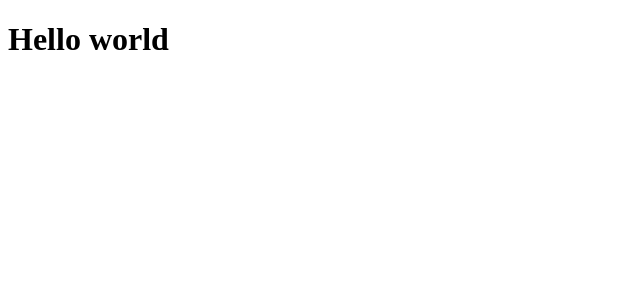
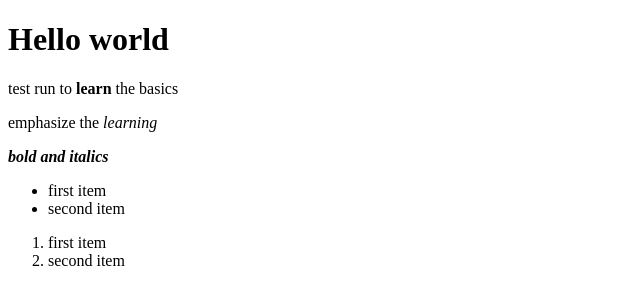
Before and after one commit to Blaikenstein/git_test, a plain HTML site: page index.html in a window 1280 px wide. Shown: the whole page, without its empty margins (0-640 px from the left). Drawn offline with Linux system fonts and the light colour scheme.

Commit message:
added comments and lists

```diff
--- a/index.html
+++ b/index.html
@@ -4,9 +4,23 @@
     <meta charset="UTF-8">
     <meta http-equiv="X-UA-Compatible" content="IE=edge">
     <meta name="viewport" content="width=device-width, initial-scale=1.0">
-    <title>Document</title>
+    <title>Git_Test</title>
 </head>
+<!--Strong for bold, em for emphasis/italics-->
 <body>
     <h1>Hello world</h1>
+    <p>test run to <strong>learn</strong> the basics</p>
+    <p>emphasize the <em>learning</em></p>
+    <p><strong><em>bold and italics</em></strong></p>
+
+<!--unordered and ordered lists-->
+    <ul>
+        <li>first item</li>
+        <li>second item</li>
+    </ul>
+    <ol>
+        <li>first item</li>
+        <li>second item</li>
+    </ol>
 </body>
 </html>
```
